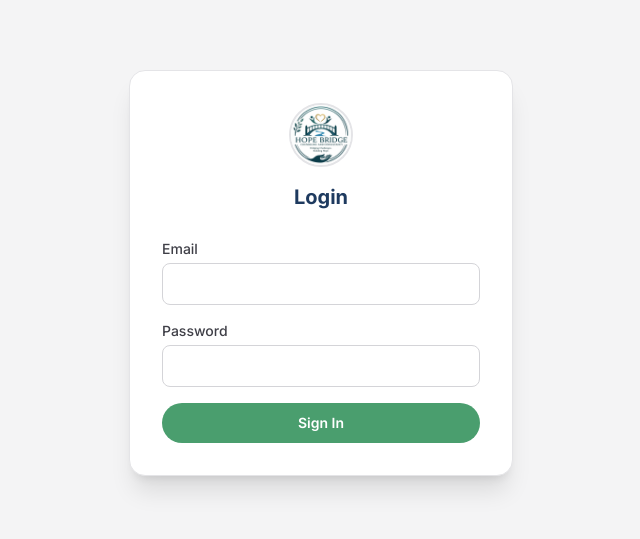
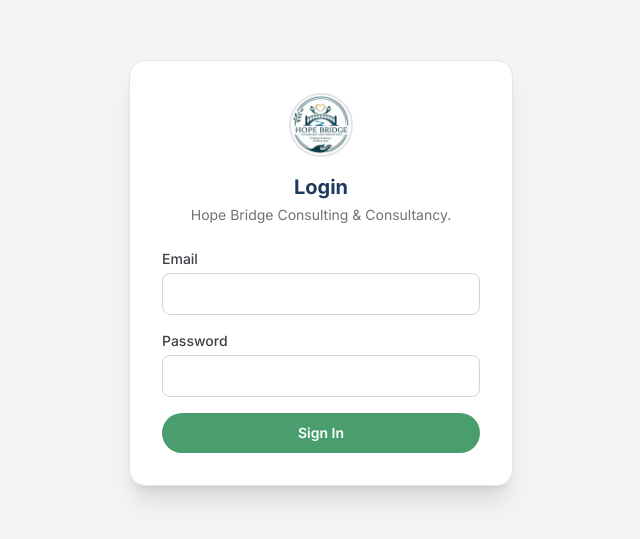
Before and after one commit to Kajeli-bit/hopebridgeconsulting, a Next.js app: page /admin/login in a window 1280 px wide. Shown: the part 127-666 px from the top of the page, without its empty margins (319-959 px from the left). Built offline with nearby package versions, Linux system fonts and the light colour scheme; no server answers; a web font is replaced by a local one.

Commit message:
fixing the admin panel-1

```diff
--- a/src/app/admin/login/page.tsx
+++ b/src/app/admin/login/page.tsx
@@ -53,7 +53,7 @@ export default function LoginPage() {
               Login
             </h1>
             <p className="mt-1 text-sm text-zinc-500 dark:text-zinc-400">
-
+             Hope Bridge Consulting & Consultancy.
             </p>
           </div>
 
```
